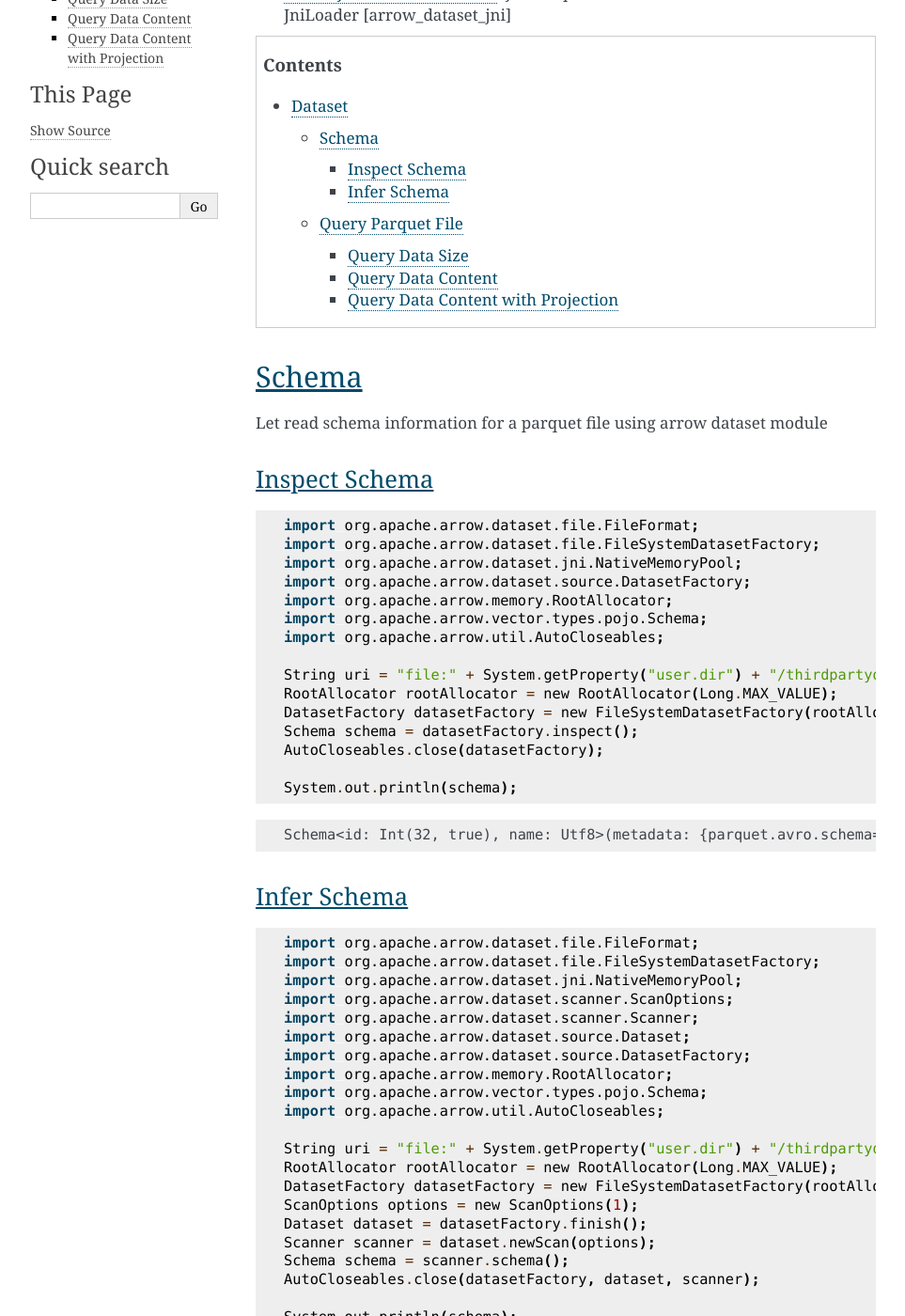
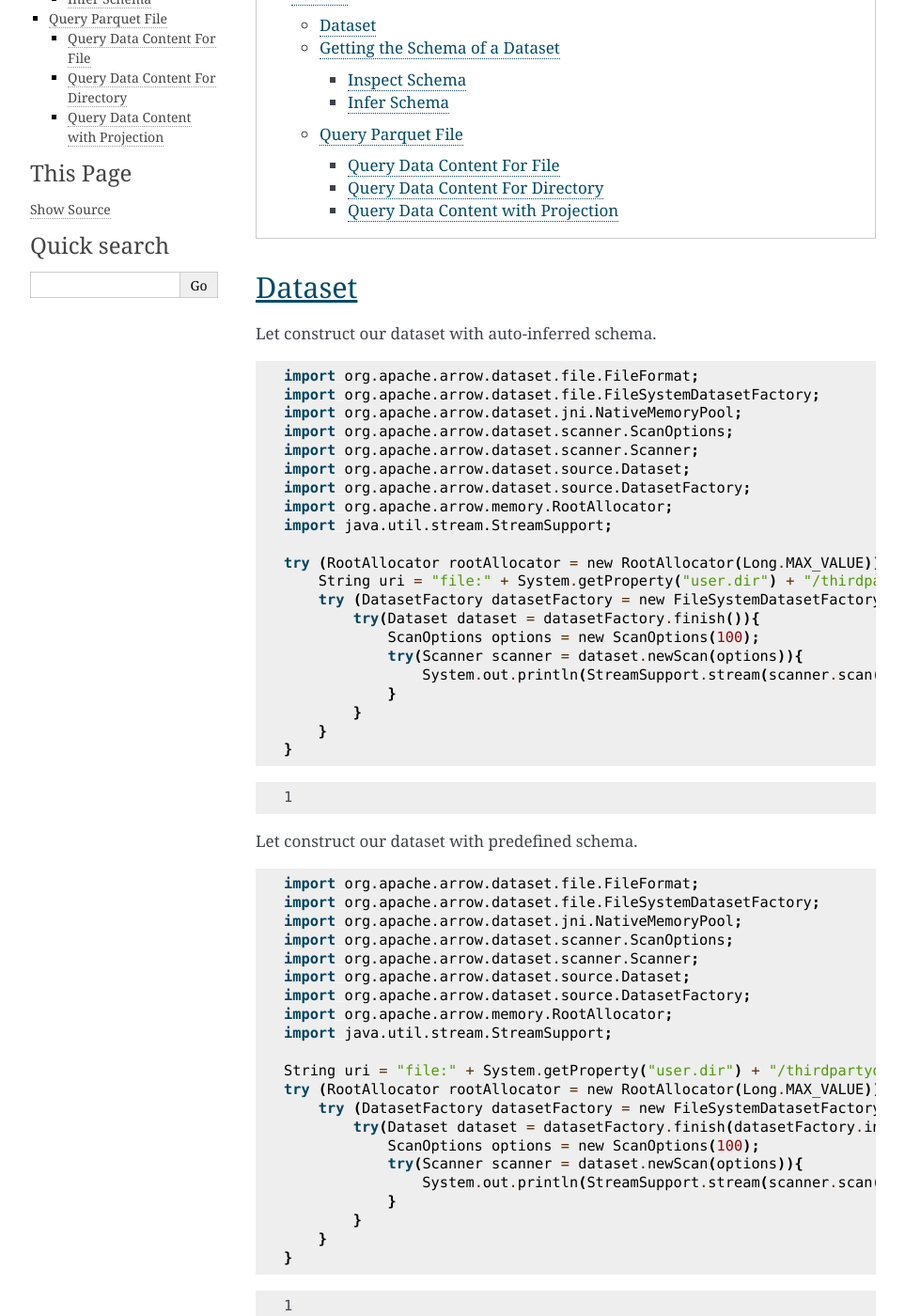
Before and after one commit to apache/arrow-cookbook, a Sphinx documentation site: the page built from java/source/dataset.rst, in a window 1280 px wide and 1400 px high, scrolled down 211 px. Shown: the whole window at 94% size, without its empty margins (148-1111 px from the left). Built offline with Sphinx 7.4.7, drawn with Linux system fonts in a browser that asks for light colours; some of the changed text lies outside the part shown.

Commit message:
Solving pr comments

```diff
--- a/java/source/dataset.rst
+++ b/java/source/dataset.rst
@@ -4,17 +4,75 @@
 Dataset
 =======
 
-Current java project that use JNI are:
-
-* `Arrow Java Dataset <https://arrow.apache.org/docs/dev/java/dataset.html>`_: Java implementation of Arrow Datasets library. JniLoader [arrow_cdata_jni]
-* `Arrow Java C Data Interface <https://arrow.apache.org/docs/format/CDataInterface.html>`_: Java implementation of C Data Interface. JniLoader [arrow_dataset_jni]
+* `Arrow Java Dataset <https://arrow.apache.org/docs/dev/java/dataset.html>`_: Java implementation of Arrow Datasets library.
 
 .. contents::
 
-Schema
-======
+Dataset
+=======
 
-Let read schema information for a parquet file using arrow dataset module
+Let construct our dataset with auto-inferred schema.
+
+.. testcode::
+
+    import org.apache.arrow.dataset.file.FileFormat;
+    import org.apache.arrow.dataset.file.FileSystemDatasetFactory;
+    import org.apache.arrow.dataset.jni.NativeMemoryPool;
+    import org.apache.arrow.dataset.scanner.ScanOptions;
+    import org.apache.arrow.dataset.scanner.Scanner;
+    import org.apache.arrow.dataset.source.Dataset;
+    import org.apache.arrow.dataset.source.DatasetFactory;
+    import org.apache.arrow.memory.RootAllocator;
+    import java.util.stream.StreamSupport;
+
+    try (RootAllocator rootAllocator = new RootAllocator(Long.MAX_VALUE)) {
+        String uri = "file:" + System.getProperty("user.dir") + "/thirdpartydeps/parquetfiles/data1.parquet";
+        try (DatasetFactory datasetFactory = new FileSystemDatasetFactory(rootAllocator, NativeMemoryPool.getDefault(), FileFormat.PARQUET, uri)) {
+            try(Dataset dataset = datasetFactory.finish()){
+                ScanOptions options = new ScanOptions(100);
+                try(Scanner scanner = dataset.newScan(options)){
+                    System.out.println(StreamSupport.stream(scanner.scan().spliterator(), false).count());
+                }
+            }
+        }
+    }
+
+.. testoutput::
+
+    1
+
+Let construct our dataset with predefined schema.
+
+.. testcode::
+
+    import org.apache.arrow.dataset.file.FileFormat;
+    import org.apache.arrow.dataset.file.FileSystemDatasetFactory;
+    import org.apache.arrow.dataset.jni.NativeMemoryPool;
+    import org.apache.arrow.dataset.scanner.ScanOptions;
+    import org.apache.arrow.dataset.scanner.Scanner;
+    import org.apache.arrow.dataset.source.Dataset;
+    import org.apache.arrow.dataset.source.DatasetFactory;
+    import org.apache.arrow.memory.RootAllocator;
+    import java.util.stream.StreamSupport;
+
+    String uri = "file:" + System.getProperty("user.dir") + "/thirdpartydeps/parquetfiles/data1.parquet";
+    try (RootAllocator rootAllocator = new RootAllocator(Long.MAX_VALUE)) {
+        try (DatasetFactory datasetFactory = new FileSystemDatasetFactory(rootAllocator, NativeMemoryPool.getDefault(), FileFormat.PARQUET, uri)) {
+            try(Dataset dataset = datasetFactory.finish(datasetFactory.inspect())){
+                ScanOptions options = new ScanOptions(100);
+                try(Scanner scanner = dataset.newScan(options)){
+                    System.out.println(StreamSupport.stream(scanner.scan().spliterator(), false).count());
+                }
+            }
+        }
+    }
+
+.. testoutput::
+
+    1
+
+Getting the Schema of a Dataset
+===============================
 
 Inspect Schema
 **************
@@ -27,15 +85,16 @@
     import org.apache.arrow.dataset.source.DatasetFactory;
     import org.apache.arrow.memory.RootAllocator;
     import org.apache.arrow.vector.types.pojo.Schema;
-    import org.apache.arrow.util.AutoCloseables;
 
-    String uri = "file:" + System.getProperty("user.dir") + "/thirdpartydeps/parquetfiles/data1.parquet";
-    RootAllocator rootAllocator = new RootAllocator(Long.MAX_VALUE);
-    DatasetFactory datasetFactory = new FileSystemDatasetFactory(rootAllocator, NativeMemoryPool.getDefault(), FileFormat.PARQUET, uri);
-    Schema schema = datasetFactory.inspect();
-    AutoCloseables.close(datasetFactory);
+    String uri = "file:" + System.getProperty("user.dir") + "/thirdpartydeps/parquetfiles/data3.parquet";
+    try(RootAllocator rootAllocator = new RootAllocator(Long.MAX_VALUE)){
+        String uri = "file:" + System.getProperty("user.dir") + "/thirdpartydeps/parquetfiles/data3.parquet";
+        try(DatasetFactory datasetFactory = new FileSystemDatasetFactory(rootAllocator, NativeMemoryPool.getDefault(), FileFormat.PARQUET, uri)){
+            Schema schema = datasetFactory.inspect();
 
-    System.out.println(schema);
+            System.out.println(schema);
+        }
+    }
 
 .. testoutput::
 
@@ -55,18 +114,20 @@
     import org.apache.arrow.dataset.source.DatasetFactory;
     import org.apache.arrow.memory.RootAllocator;
     import org.apache.arrow.vector.types.pojo.Schema;
-    import org.apache.arrow.util.AutoCloseables;
 
-    String uri = "file:" + System.getProperty("user.dir") + "/thirdpartydeps/parquetfiles/data1.parquet";
-    RootAllocator rootAllocator = new RootAllocator(Long.MAX_VALUE);
-    DatasetFactory datasetFactory = new FileSystemDatasetFactory(rootAllocator, NativeMemoryPool.getDefault(), FileFormat.PARQUET, uri);
-    ScanOptions options = new ScanOptions(1);
-    Dataset dataset = datasetFactory.finish();
-    Scanner scanner = dataset.newScan(options);
-    Schema schema = scanner.schema();
-    AutoCloseables.close(datasetFactory, dataset, scanner);
+    String uri = "file:" + System.getProperty("user.dir") + "/thirdpartydeps/parquetfiles/data3.parquet";
+    try(RootAllocator rootAllocator = new RootAllocator(Long.MAX_VALUE)){
+        try(DatasetFactory datasetFactory = new FileSystemDatasetFactory(rootAllocator, NativeMemoryPool.getDefault(), FileFormat.PARQUET, uri)){
+            ScanOptions options = new ScanOptions(1);
+            try(Dataset dataset = datasetFactory.finish()){
+                try(Scanner scanner = dataset.newScan(options)){
+                    Schema schema = scanner.schema();
 
-    System.out.println(schema);
+                    System.out.println(schema);
+                }
+            }
+        }
+    }
 
 .. testoutput::
 
@@ -75,46 +136,10 @@
 Query Parquet File
 ==================
 
-Let query information for a parquet file usign arrow dataset module
+Let query information for a parquet file.
 
-Query Data Size
-***************
-
-.. testcode::
-
-    import com.google.common.collect.Streams;
-    import org.apache.arrow.dataset.file.FileFormat;
-    import org.apache.arrow.dataset.file.FileSystemDatasetFactory;
-    import org.apache.arrow.dataset.jni.NativeMemoryPool;
-    import org.apache.arrow.dataset.scanner.ScanOptions;
-    import org.apache.arrow.dataset.scanner.Scanner;
-    import org.apache.arrow.dataset.source.Dataset;
-    import org.apache.arrow.dataset.source.DatasetFactory;
-    import org.apache.arrow.memory.RootAllocator;
-    import org.apache.arrow.util.AutoCloseables;
-    import org.apache.arrow.vector.ipc.message.ArrowRecordBatch;
-
-    import java.util.List;
-    import java.util.stream.Collectors;
-    import java.util.stream.StreamSupport;
-
-    String uri = "file:" + System.getProperty("user.dir") + "/thirdpartydeps/parquetfiles/data1.parquet";
-    RootAllocator rootAllocator = new RootAllocator(Long.MAX_VALUE);
-    DatasetFactory datasetFactory = new FileSystemDatasetFactory(rootAllocator, NativeMemoryPool.getDefault(), FileFormat.PARQUET, uri);
-    ScanOptions options = new ScanOptions(/*batchSize*/ 1);
-    Dataset dataset = datasetFactory.finish();
-    Scanner scanner = dataset.newScan(options);
-    List<ArrowRecordBatch> batches = StreamSupport.stream(scanner.scan().spliterator(), false).flatMap(t -> Streams.stream(t.execute())).collect(Collectors.toList());
-    AutoCloseables.close(datasetFactory, dataset, scanner);
-
-    System.out.println(batches.size()); // totaRows 3 / batchSize 1 = 3
-
-.. testoutput::
-
-    3
-
-Query Data Content
-******************
+Query Data Content For File
+***************************
 
 .. testcode::
 
@@ -139,38 +164,87 @@
     import java.util.stream.StreamSupport;
 
     String uri = "file:" + System.getProperty("user.dir") + "/thirdpartydeps/parquetfiles/data1.parquet";
-    RootAllocator rootAllocator = new RootAllocator(Long.MAX_VALUE);
-    DatasetFactory datasetFactory = new FileSystemDatasetFactory(rootAllocator, NativeMemoryPool.getDefault(), FileFormat.PARQUET, uri);
-    ScanOptions options = new ScanOptions(1);
-    Dataset dataset = datasetFactory.finish();
-    Scanner scanner = dataset.newScan(options);
-    Schema schema = scanner.schema();
-    List<ArrowRecordBatch> batches = StreamSupport.stream(scanner.scan().spliterator(), false).flatMap(t -> Streams.stream(t.execute())).collect(Collectors.toList());
-    int fieldCount = schema.getFields().size();
-    try (VectorSchemaRoot vsr = VectorSchemaRoot.create(schema, rootAllocator)) {
-        VectorLoader loader = new VectorLoader(vsr);
-        for (ArrowRecordBatch batch : batches) {
-            loader.load(batch);
-            int batchRowCount = vsr.getRowCount();
-            for (int i = 0; i < fieldCount; i++) {
-                FieldVector vector = vsr.getVector(i);
-                for (int j = 0; j < batchRowCount; j++) {
-                    Object object = vector.getObject(j);
-                    System.out.println(object);
+    try(RootAllocator rootAllocator = new RootAllocator(Long.MAX_VALUE);
+        DatasetFactory datasetFactory = new FileSystemDatasetFactory(rootAllocator, NativeMemoryPool.getDefault(), FileFormat.PARQUET, uri);
+        Dataset dataset = datasetFactory.finish()){
+        ScanOptions options = new ScanOptions(100);
+        try(Scanner scanner = dataset.newScan(options)){
+            Schema schema = scanner.schema();
+            List<ArrowRecordBatch> batches = StreamSupport.stream(scanner.scan().spliterator(), false).flatMap(t -> Streams.stream(t.execute())).collect(Collectors.toList());
+            try (VectorSchemaRoot vsr = VectorSchemaRoot.create(schema, rootAllocator)) {
+                VectorLoader loader = new VectorLoader(vsr);
+                for (ArrowRecordBatch batch : batches) {
+                    loader.load(batch);
+                    System.out.print(vsr.contentToTSVString());
+                    batch.close();
                 }
             }
         }
     }
-    AutoCloseables.close(datasetFactory, dataset, scanner);
 
 .. testoutput::
 
-    1
-    David
-    2
-    Gladis
-    3
-    Juan
+    id    name
+    1    David
+    2    Gladis
+    3    Juan
+
+Query Data Content For Directory
+********************************
+
+Consider that we have these files: data1: 3 rows, data2: 3 rows and data3: 250 rows.
+
+.. testcode::
+
+    import com.google.common.collect.Streams;
+    import org.apache.arrow.dataset.file.FileFormat;
+    import org.apache.arrow.dataset.file.FileSystemDatasetFactory;
+    import org.apache.arrow.dataset.jni.NativeMemoryPool;
+    import org.apache.arrow.dataset.scanner.ScanOptions;
+    import org.apache.arrow.dataset.scanner.Scanner;
+    import org.apache.arrow.dataset.source.Dataset;
+    import org.apache.arrow.dataset.source.DatasetFactory;
+    import org.apache.arrow.memory.RootAllocator;
+    import org.apache.arrow.util.AutoCloseables;
+    import org.apache.arrow.vector.FieldVector;
+    import org.apache.arrow.vector.VectorLoader;
+    import org.apache.arrow.vector.VectorSchemaRoot;
+    import org.apache.arrow.vector.ipc.message.ArrowRecordBatch;
+    import org.apache.arrow.vector.types.pojo.Schema;
+
+    import java.util.List;
+    import java.util.stream.Collectors;
+    import java.util.stream.StreamSupport;
+
+    String uri = "file:" + System.getProperty("user.dir") + "/thirdpartydeps/parquetfiles/";
+    try(RootAllocator rootAllocator = new RootAllocator(Long.MAX_VALUE);
+        DatasetFactory datasetFactory = new FileSystemDatasetFactory(rootAllocator, NativeMemoryPool.getDefault(), FileFormat.PARQUET, uri);
+        Dataset dataset = datasetFactory.finish()){
+        ScanOptions options = new ScanOptions(100);
+        try(Scanner scanner = dataset.newScan(options)){
+            Schema schema = scanner.schema();
+            List<ArrowRecordBatch> batches = StreamSupport.stream(scanner.scan().spliterator(), false).flatMap(t -> Streams.stream(t.execute())).collect(Collectors.toList());
+            try (VectorSchemaRoot vsr = VectorSchemaRoot.create(schema, rootAllocator)) {
+                VectorLoader loader = new VectorLoader(vsr);
+                System.out.println("Batch Size: " + batches.size());
+                int count = 1;
+                for (ArrowRecordBatch batch : batches) {
+                    loader.load(batch);
+                    System.out.println("Batch: " + count++ + ", RowCount: " + vsr.getRowCount());
+                    batch.close();
+                }
+            }
+        }
+    }
+
+.. testoutput::
+
+    Batch Size: 5
+    Batch: 1, RowCount: 3
+    Batch: 2, RowCount: 3
+    Batch: 3, RowCount: 100
+    Batch: 4, RowCount: 100
+    Batch: 5, RowCount: 50
 
 Query Data Content with Projection
 **********************************
@@ -199,33 +273,28 @@
     import java.util.stream.StreamSupport;
 
     String uri = "file:" + System.getProperty("user.dir") + "/thirdpartydeps/parquetfiles/data1.parquet";
-    RootAllocator rootAllocator = new RootAllocator(Long.MAX_VALUE);
-    DatasetFactory datasetFactory = new FileSystemDatasetFactory(rootAllocator, NativeMemoryPool.getDefault(), FileFormat.PARQUET, uri);
-    String[] projection = new String[] {"name"};
-    ScanOptions options = new ScanOptions(1, Optional.of(projection));
-    Dataset dataset = datasetFactory.finish();
-    Scanner scanner = dataset.newScan(options);
-    Schema schema = scanner.schema();
-    List<ArrowRecordBatch> batches = StreamSupport.stream(scanner.scan().spliterator(), false).flatMap(t -> Streams.stream(t.execute())).collect(Collectors.toList());
-    int fieldCount = schema.getFields().size();
-    try (VectorSchemaRoot vsr = VectorSchemaRoot.create(schema, rootAllocator)) {
-        VectorLoader loader = new VectorLoader(vsr);
-        for (ArrowRecordBatch batch : batches) {
-            loader.load(batch);
-            int batchRowCount = vsr.getRowCount();
-            for (int i = 0; i < fieldCount; i++) {
-                FieldVector vector = vsr.getVector(i);
-                for (int j = 0; j < batchRowCount; j++) {
-                    Object object = vector.getObject(j);
-                    System.out.println(object);
+    try(RootAllocator rootAllocator = new RootAllocator(Long.MAX_VALUE);
+        DatasetFactory datasetFactory = new FileSystemDatasetFactory(rootAllocator, NativeMemoryPool.getDefault(), FileFormat.PARQUET, uri);
+        Dataset dataset = datasetFactory.finish()){
+        String[] projection = new String[] {"name"};
+        ScanOptions options = new ScanOptions(100, Optional.of(projection));
+        try(Scanner scanner = dataset.newScan(options)){
+            Schema schema = scanner.schema();
+            List<ArrowRecordBatch> batches = StreamSupport.stream(scanner.scan().spliterator(), false).flatMap(t -> Streams.stream(t.execute())).collect(Collectors.toList());
+            try (VectorSchemaRoot vsr = VectorSchemaRoot.create(schema, rootAllocator)) {
+                VectorLoader loader = new VectorLoader(vsr);
+                for (ArrowRecordBatch batch : batches) {
+                    loader.load(batch);
+                    System.out.print(vsr.contentToTSVString());
+                    batch.close();
                 }
             }
         }
     }
-    AutoCloseables.close(datasetFactory, dataset, scanner);
 
 .. testoutput::
 
+    name
     David
     Gladis
     Juan
```
Also changed, not shown: 1 other file.
